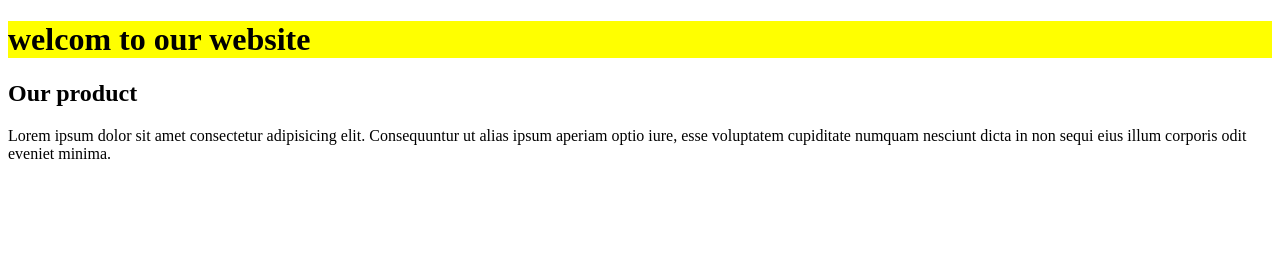
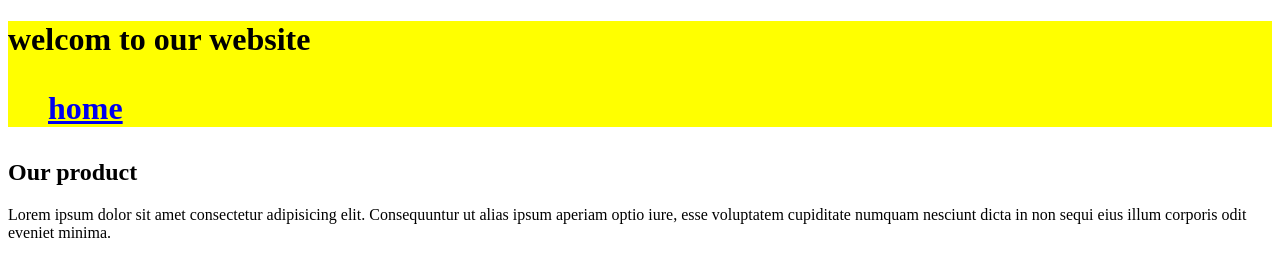
Before and after one commit to Shaxobiddin-Github/online_story, a plain HTML site: page index.html in a window 1280 px wide. Drawn offline with Linux system fonts and the light colour scheme.

Commit message:
new added nabar

```diff
--- a/index.html
+++ b/index.html
@@ -10,6 +10,11 @@
     <header>
         <h1>
             welcom to our website
+            <nav>
+                <ul>
+                    <a href="a">home</a>
+                </ul>
+            </nav>
         </h1>
     </header>
     <main>
```
